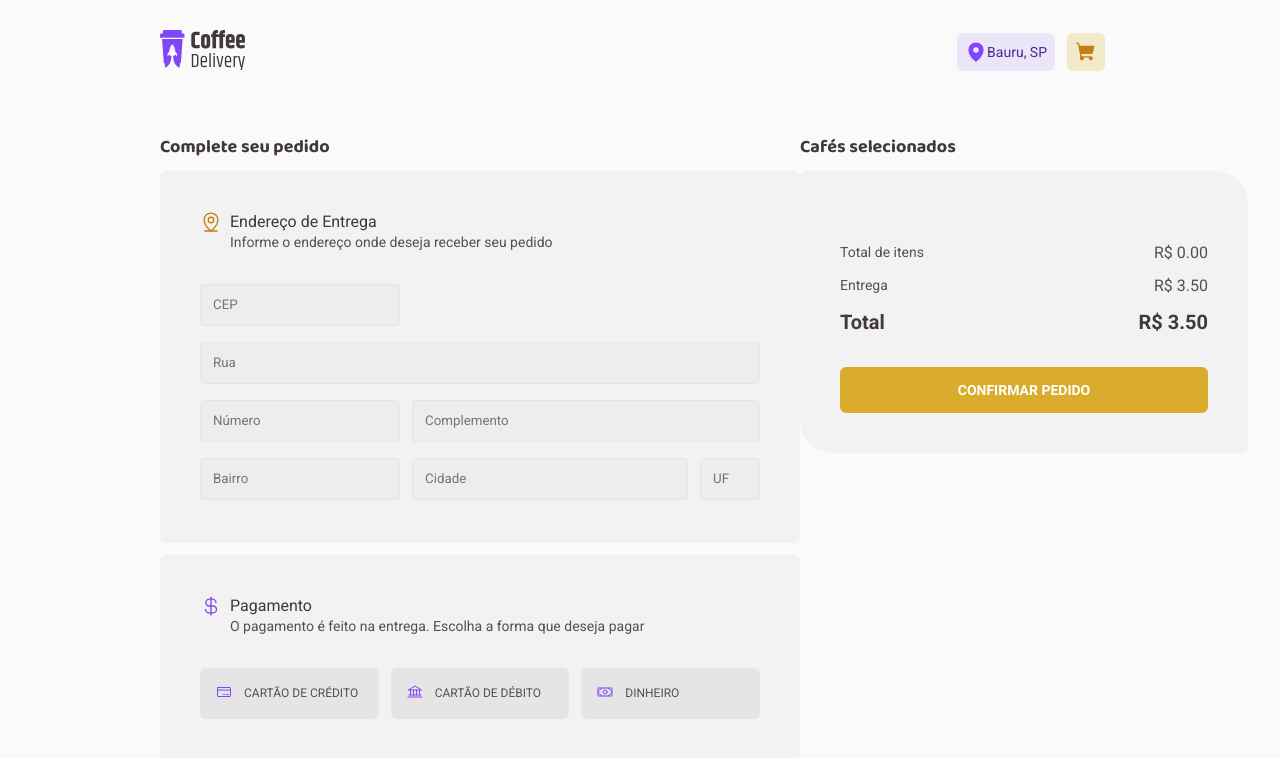
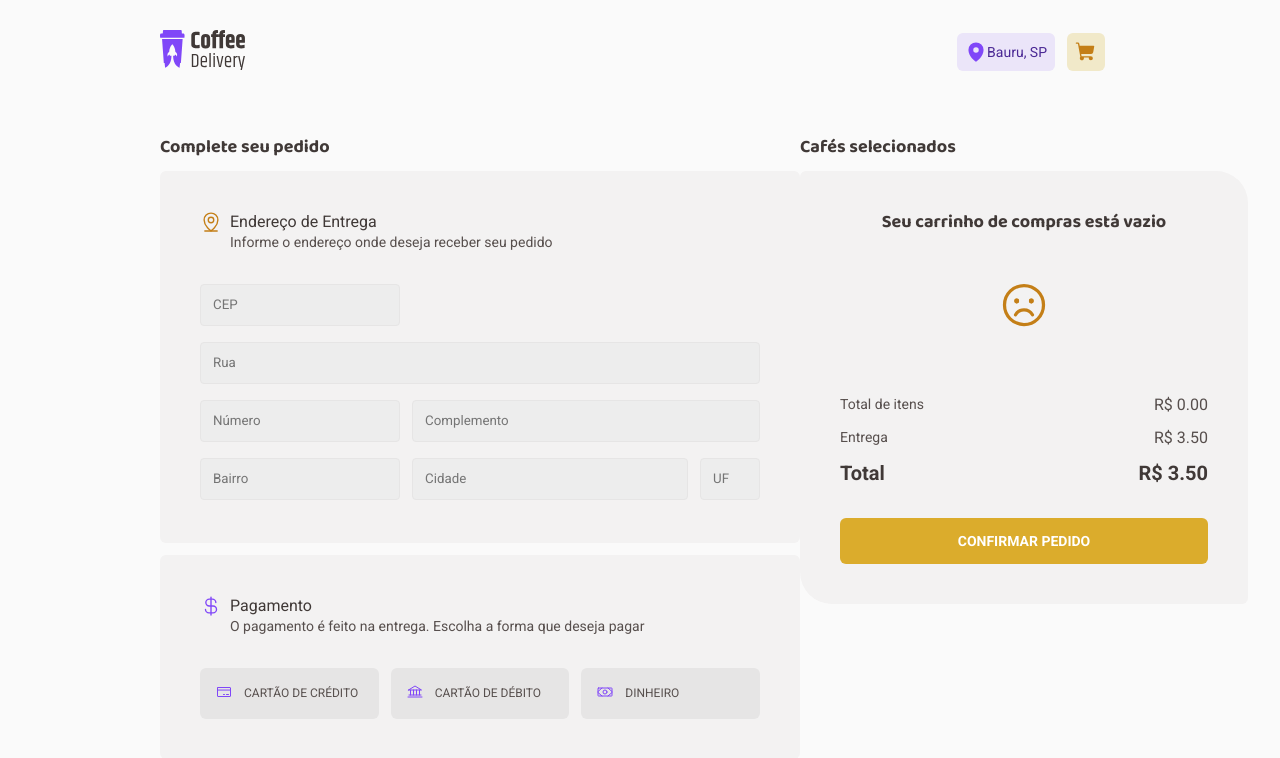
Before and after one commit to JulioMacedo0/coffee-delivery, a React (Vite) app: page /payment in a window 1280 px wide. Shown: the top 758 px of the page. Built offline with nearby package versions, Linux system fonts and the light colour scheme.

Commit message:
fix: add menssage for empty cart

```diff
--- a/src/pages/Payment/index.tsx
+++ b/src/pages/Payment/index.tsx
@@ -4,6 +4,7 @@ import {
   CurrencyDollar,
   MapPinLine,
   Money,
+  SmileySad,
 } from "phosphor-react";
 import { useContext } from "react";
 import { ChartItemsContext } from "../../context/ChartItemsContext";
@@ -84,6 +85,8 @@ export const Payment = () => {
         <div>
           <S.Title>Cafés selecionados</S.Title>
           <S.ResumePricingItem>
+            {<S.Title>Seu carrinho de compras está vazio</S.Title>}
+            {<SmileySad size={52} />}
             <ul>
               {itemsChart.map((item) => {
                 return (
--- a/src/pages/Payment/styles.ts
+++ b/src/pages/Payment/styles.ts
@@ -151,11 +151,16 @@ export const ResumePricingItem = styled.div`
   border-bottom-right-radius: 6px;
   display: flex;
   flex-direction: column;
+
+  text-align: center;
   gap: 2rem;
   background-color: ${(props) => props.theme["base-card"]};
   padding: 2.5rem;
   width: 28rem;
-  // height: 31.125rem;
+  svg {
+    margin: auto;
+    color: ${(props) => props.theme["yellow-dark"]};
+  }
 `;
 
 export const PricingContainer = styled.div`
```
